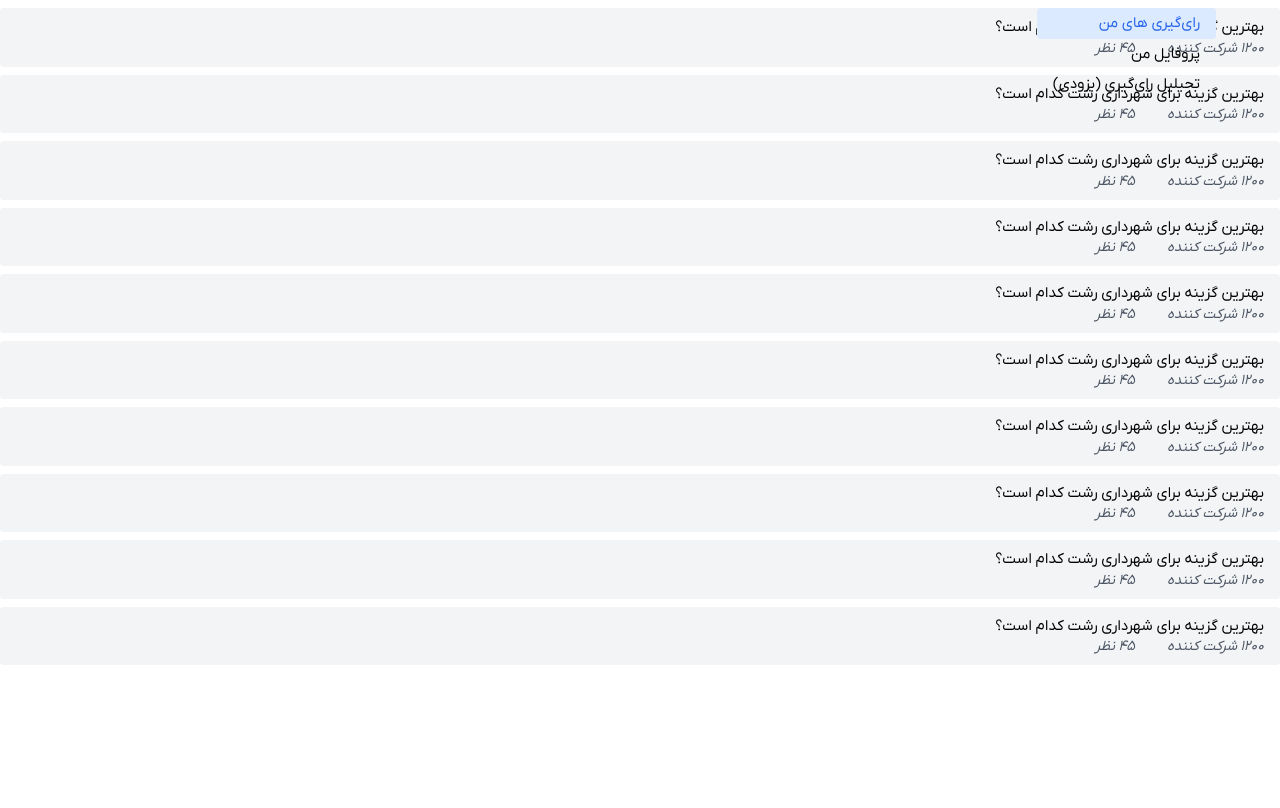
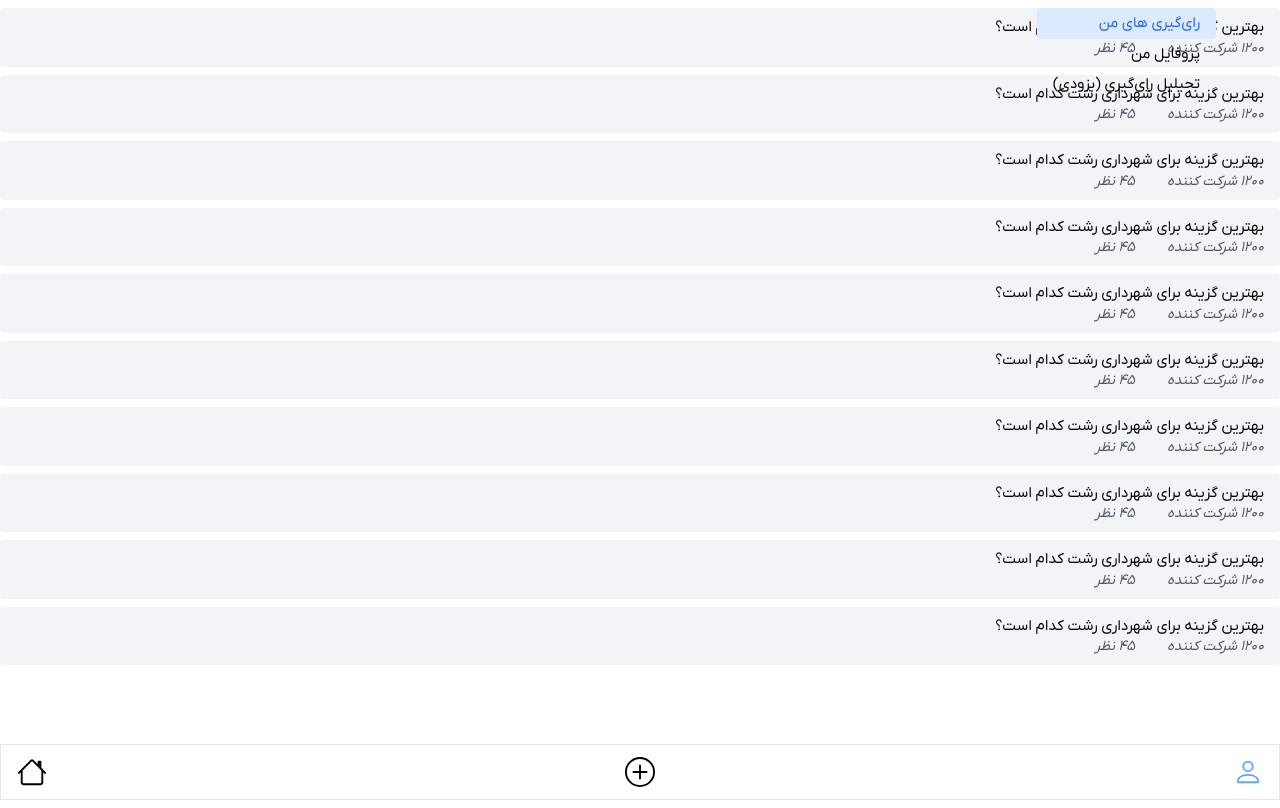
Before and after one commit to ariannargesi/vote, a Next.js app: page /profile in a window 1280 px wide. Built offline with nearby package versions, Linux system fonts and the light colour scheme; no server answers.

Commit message:
feat: footer

```diff
--- a/pages/_app.tsx
+++ b/pages/_app.tsx
@@ -8,6 +8,8 @@ import Button from '@/features/Button'
 import Path  from 'next/navigation'
 import Footer from '@/components/footer'
 import { useEffect } from 'react'
+import { House, Person, Plus, PlusCircle } from 'react-bootstrap-icons'
+import { useRouter } from 'next/router'
 const iranYekan = localFont({
   src: [
     {
@@ -24,12 +26,31 @@ const iranYekan = localFont({
 })
 
 export default function App({ Component, pageProps }: AppProps) {
+  const router = useRouter()
+
+
 
   return (
     <SessionProvider session={pageProps.session}>
       <main style={{ direction: 'rtl' }} className={cn(iranYekan.className, 'h-full')}>
-        <div className='h-full'>
+        <div className='h-full flex flex-col justify-between'>
+          <div className='content' style={{overflow: 'scroll'}}>
           <Component {...pageProps} />
+          </div>
+          <div className="footer text-3xl flex justify-between border px-4 py-3">
+            <Person
+              onClick={() => router.push('/profile')}
+              className={router.pathname === '/profile' ? 'text-blue-400' : undefined}
+            />
+            <PlusCircle
+              onClick={() => router.push('/create-poll')}
+              className={router.pathname === '/create-poll' ? 'text-blue-400' : undefined}
+            />
+            <House
+              onClick={() => router.push('/')}
+              className={router.pathname === '/' ? 'text-blue-400' : undefined}
+            />
+          </div>
         </div>
 
       </main>
```
